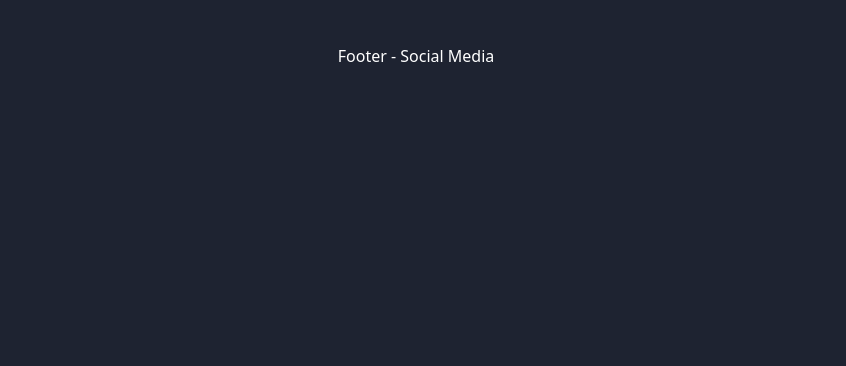
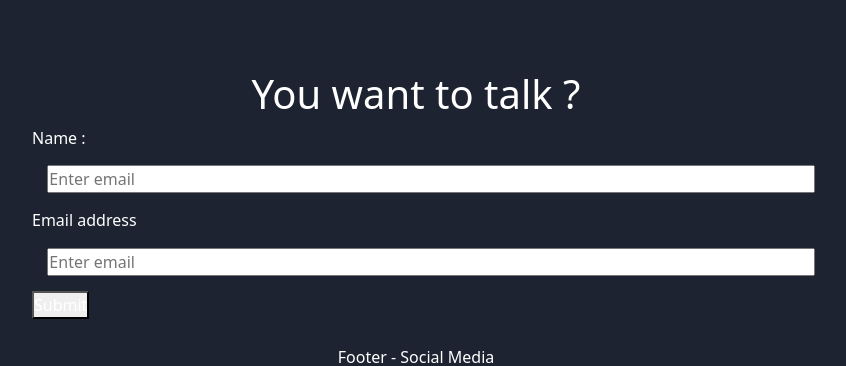
Before and after one commit to Anurag-Singh-Rajput/portfolio, a React (Create React App) app: page / in a window 1280 px wide. Shown: the part 1729-2095 px from the top of the page, without its empty margins (224-1070 px from the left). Before the commit the page ends 1797 px from the top, so only its background shows below. Built offline with nearby package versions, Linux system fonts and the light colour scheme.

Commit message:
form add

```diff
--- a/public/styles.css
+++ b/public/styles.css
@@ -1,6 +1,7 @@
 * {
   margin: 0;
   padding: 0;
+  color: white;
 }
 html > body {
   background-color: #1e2331;
@@ -9,6 +10,7 @@ html > body {
   color: black;
   background: #59723c;
 }
+
 /* Navbar Component  */
 .navbar-class {
   background-color: #181a25;
@@ -123,6 +125,27 @@ nav > ul > li > :hover {
   top: -100%;
 }
 
+/* Contact Section  */
+.contact-section {
+  text-align: center;
+  margin: 2% 20%;
+}
+.form-container {
+  text-align: left;
+}
+.form-group {
+  text-align: left;
+}
+input[type="text"],
+input[type="email"] {
+  width: 100%;
+  margin: 2%;
+}
+input:focus {
+  outline: none;
+  border: 2px solid #71ad2d;
+  box-shadow: 0 0 5px #71ad2d;
+}
 /* Footer Section  */
 
 .footer {
--- a/src/Components/App.jsx
+++ b/src/Components/App.jsx
@@ -4,15 +4,58 @@ import Home from "./Home";
 import Skills from "./Skills";
 import Navigate  from "./Navigate";
 import Footer from "./Footer";
+// import {Parallax, ParallaxLayer} from "@react-spring/parallax"
+// import skills from "./data";
+// import Skill from "./Skill";
+import ContactCard from "./Contact";
  function App(){
     return (
     <div>
-    <Header />
-    <Home/>
-    <Navigate/>
-    <Skills/>
-    <Footer/>
+      <Header/>
+      <Home/>
+      <Navigate/>
+      <Skills/>
+      <ContactCard/>
+      <Footer/>
+
     </div>
+
+//    <Parallax pages={3} style={{ top: '0', left: '0' }}>
+//   <ParallaxLayer
+//     offset={0}
+//     speed={2.5}
+//     style={{justifyContent: 'center', alignItems: 'center' }}>
+//     <Header />
+//     <Home/>
+//     <Navigate/>
+//   </ParallaxLayer>
+
+//   <ParallaxLayer offset={1} speed={2} style={{ backgroundColor: '#1e2331' }} />
+
+//   <ParallaxLayer
+//     offset={1}
+//     speed={0.5}
+//     style={{
+//       justifyContent: 'center',
+//       alignItems: 'center',
+//       color: 'white',
+//     }}>
+//      <Skills/>
+//   </ParallaxLayer>
+//   <ParallaxLayer offset={1} speed={2} style={{ backgroundColor: 'red' }} />
+
+//   <ParallaxLayer
+//     offset={1}
+//     speed={0.5}
+//     style={{
+//       justifyContent: 'center',
+//       alignItems: 'center',
+//       color: 'white',
+//     }}>
+//      <Skills/>
+//      <Footer/>
+//   </ParallaxLayer>
+// </Parallax>
     );
     }
 
--- /dev/null
+++ b/src/Components/Contact.jsx
@@ -0,0 +1,18 @@
+import React from "react";
+
+function ContactCard(){
+    return (
+        <section className = "contact-section">
+            <h1>You want to talk ?</h1>
+            <form className = "form-container">
+                <label >Name : </label>
+                <input type="text"  placeholder="Enter email"/>
+                <label >Email address</label>
+                <input type="email"placeholder="Enter email"/>
+            <button type="submit">Submit</button>
+            </form>
+        </section>
+    );
+}
+
+export default ContactCard;
```
